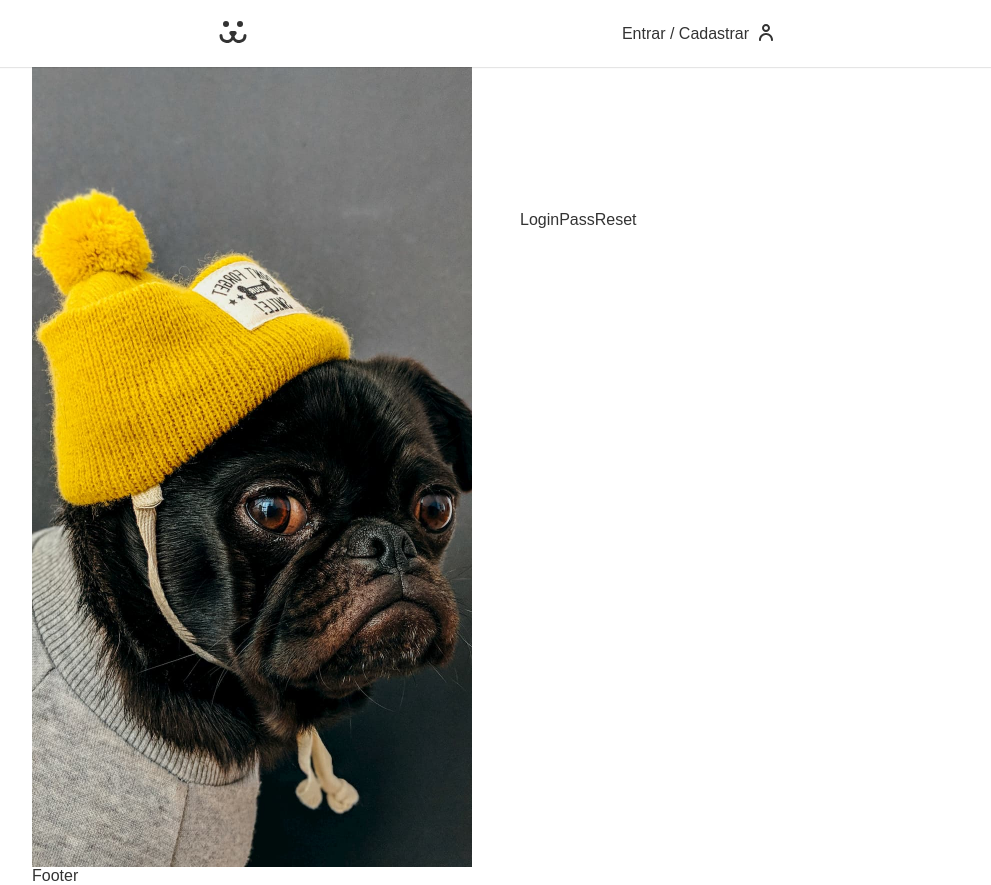
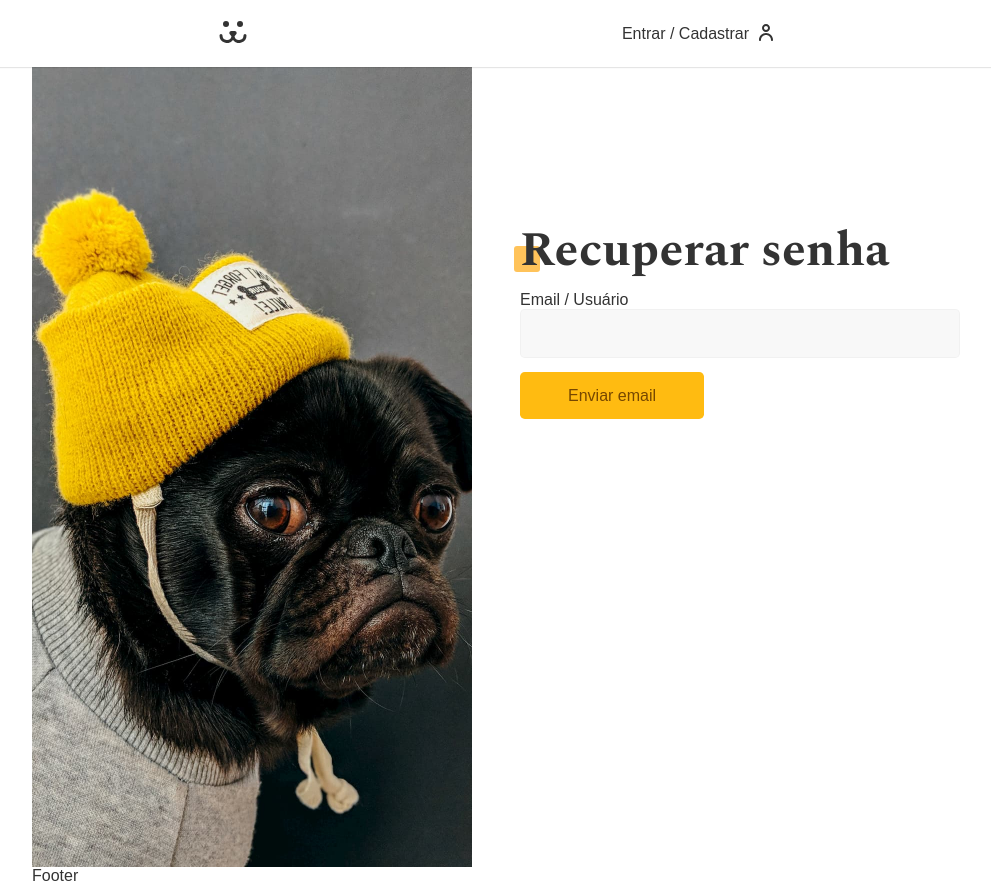
Before and after one commit to saulomartins1/dogz, a React (Vite) app: page /login/recuperar in a window 1280 px wide. Shown: the whole page, without its empty margins (144-1135 px from the left). Built offline with nearby package versions, Linux system fonts and the light colour scheme.

Commit message:
WIP|feat: recover password with email/username (pt.1)

```diff
--- a/src/Components/Login/LoginPassReset.jsx
+++ b/src/Components/Login/LoginPassReset.jsx
@@ -1,8 +1,35 @@
 import React from 'react'
+import Input from '../Form/Input'
+import Button from '../Form/Button'
+import useForm from '../../Hooks/useForm'
+import useFetch from '../../Hooks/useFetch'
+import Error from '../Helper/Error'
+import { PASSWORD_RESET } from '../../api'
 
 function LoginPassReset() {
+
+    const email = useForm()
+    const { data, loading, error, request } = useFetch();
+
+
+    async function handleSubmit(e) {
+        e.preventDefault();
+        if (email.validate()) {
+            const { url, options } = PASSWORD_RESET({ login: email.value, url: 'http://localhost:5173/login/recuperar' })
+        }
+
+    }
+
     return (
-        <div>LoginPassReset</div>
+        <section><h1 className='title'>Recuperar senha</h1>
+            {data ? <h3>Se {`"${email.value}"`} for uma credencial válida você receberá as instruções para recuperar a senha!</h3> :
+                <form onSubmit={handleSubmit} action="">
+                    <Input label={"Email / Usuário"} type="text" name="email" {...email} />
+                    {loading ? <Button disabled>Aguarde...</Button> : <Button>Enviar email</Button>}
+                </form>
+            }
+            <Error error={error} />
+        </section>
     )
 }
 
--- a/src/Components/User/UserProfile.jsx
+++ b/src/Components/User/UserProfile.jsx
@@ -9,7 +9,6 @@ function UserProfile() {
         <section>
             <h1 className='title' style={{ margin: '1.9rem 0' }}>{user}</h1>
             <Feed user={user} />
-
         </section>
     )
 }
--- a/src/api.jsx
+++ b/src/api.jsx
@@ -107,3 +107,16 @@ export function PHOTO_DELETE(id, TOKEN) {
         },
     }
 }
+
+export function PASSWORD_RESET(body) {
+    return {
+        url: `${API_URL}/api/password/lost`,
+        options: {
+            method: "POST",
+            headers: {
+                'Content-Type': 'application/json'
+            },
+            body: JSON.stringify(body),
+        },
+    }
+}
```
